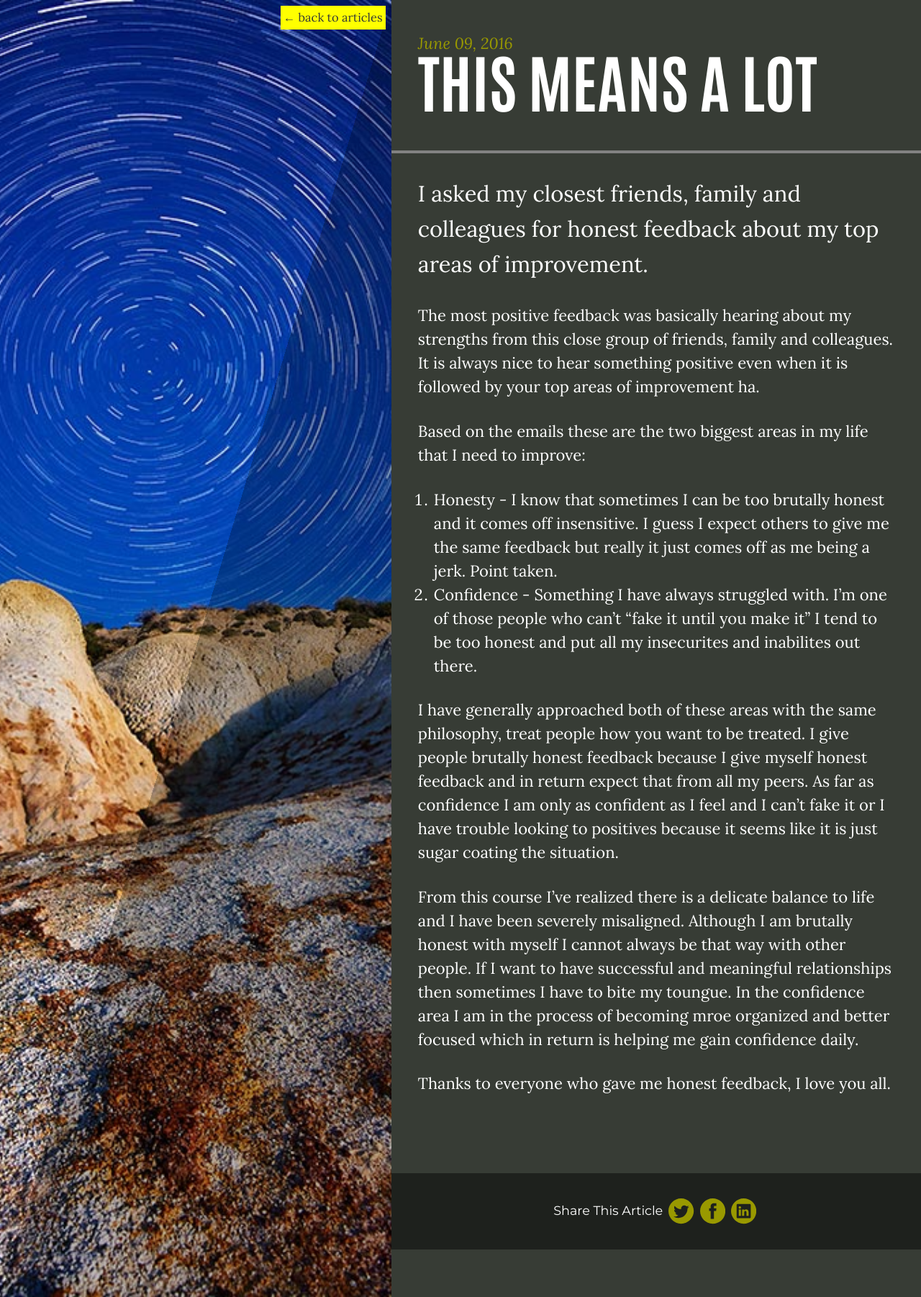
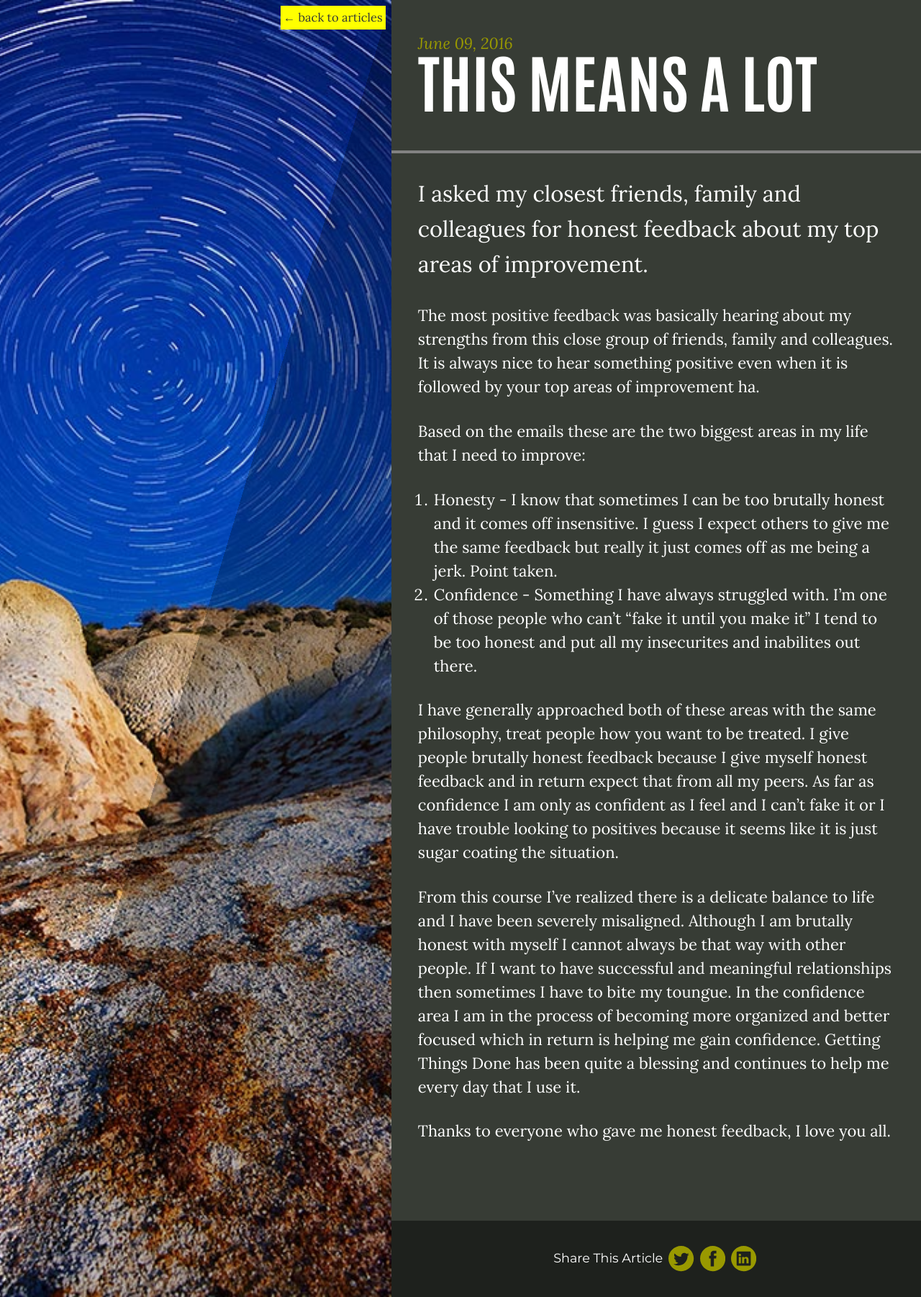
Before and after one commit to brianmaierjr/brianmaierjr.github.io, a Jekyll site: the page built from _posts/2016-06-09-this-means-a-lot.md, in a window 1280 px wide. Shown: the whole page at 72% size. Built offline with Jekyll 4.4.1, drawn with Linux system fonts in a browser that asks for light colours; nearby versions of some CDN libraries; comment, search, counter and statistics services are not loaded.

Commit message:
Update 2016-06-09-this-means-a-lot.md

```diff
--- a/_posts/2016-06-09-this-means-a-lot.md
+++ b/_posts/2016-06-09-this-means-a-lot.md
@@ -15,6 +15,6 @@ Based on the emails these are the two biggest areas in my life that I need to im
 
 I have generally approached both of these areas with the same philosophy, treat people how you want to be treated. I give people brutally honest feedback because I give myself honest feedback and in return expect that from all my peers. As far as confidence I am only as confident as I feel and I can't fake it or I have trouble looking to positives because it seems like it is just sugar coating the situation.
 
-From this course I've realized there is a delicate balance to life and I have been severely misaligned. Although I am brutally honest with myself I cannot always be that way with other people. If I want to have successful and meaningful relationships then sometimes I have to bite my toungue. In the confidence area I am in the process of becoming mroe organized and better focused which in return is helping me gain confidence daily.
+From this course I've realized there is a delicate balance to life and I have been severely misaligned. Although I am brutally honest with myself I cannot always be that way with other people. If I want to have successful and meaningful relationships then sometimes I have to bite my toungue. In the confidence area I am in the process of becoming more organized and better focused which in return is helping me gain confidence. Getting Things Done has been quite a blessing and continues to help me every day that I use it.
 
 Thanks to everyone who gave me honest feedback, I love you all.
```
